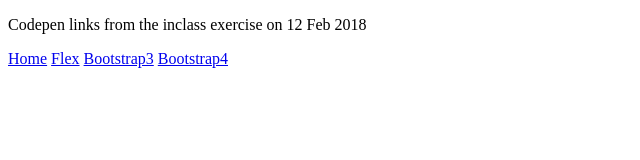
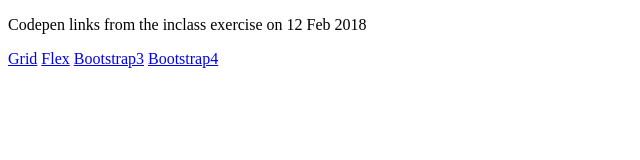
Before and after one commit to R-app/R-app.github.io, a plain HTML site: page ICE5/index.html in a window 1280 px wide. Shown: the full height of the page, 0-640 px from the left. Drawn offline with Linux system fonts and the light colour scheme.

```diff
--- a/ICE5/index.html
+++ b/ICE5/index.html
@@ -8,7 +8,7 @@
 
 <body>
   <p>Codepen links from the inclass exercise on 12 Feb 2018</p>
-  <a href="https://codepen.io/pfcallahan/pen/MQoapB">Home</a>
+  <a href="https://codepen.io/pfcallahan/pen/MQoapB">Grid</a>
   <a href="https://codepen.io/pfcallahan/pen/YeQyOW">Flex</a>
   <a href="https://codepen.io/pfcallahan/pen/aqwvRo">Bootstrap3</a>
   <a href="https://codepen.io/pfcallahan/pen/ZryQGd">Bootstrap4</a>
```
